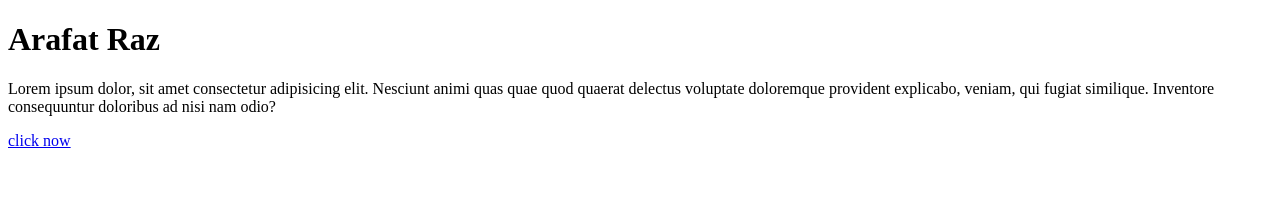
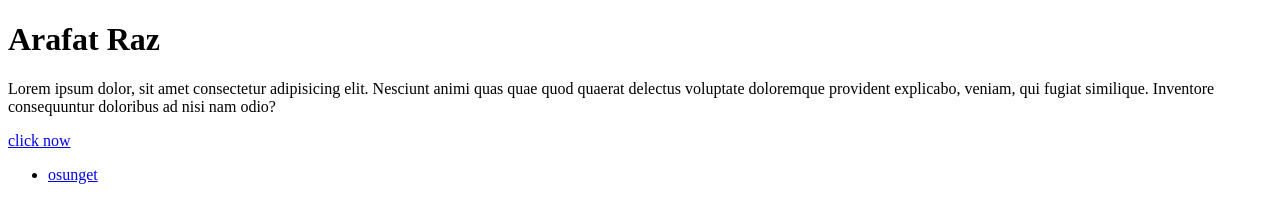
Before and after one commit to MTR-BRAND/github-demo, a plain HTML site: page index.html in a window 1280 px wide. Drawn offline with Linux system fonts and the light colour scheme.

Commit message:
wor file

```diff
--- a/index.html
+++ b/index.html
@@ -10,6 +10,13 @@
     <h1>Arafat Raz</h1>
     <p>Lorem ipsum dolor, sit amet consectetur adipisicing elit. Nesciunt animi quas quae quod quaerat delectus voluptate doloremque provident explicabo, veniam, qui fugiat similique. Inventore consequuntur doloribus ad nisi nam odio?</p>
     <a href="#">click now</a>
+    <div>
+        <div class="cart">
+            <ul><li>
+                <a href="#">osunget</a>
+            </li></ul>
+        </div>
+    </div>
 
 </body>
 </html>
```
